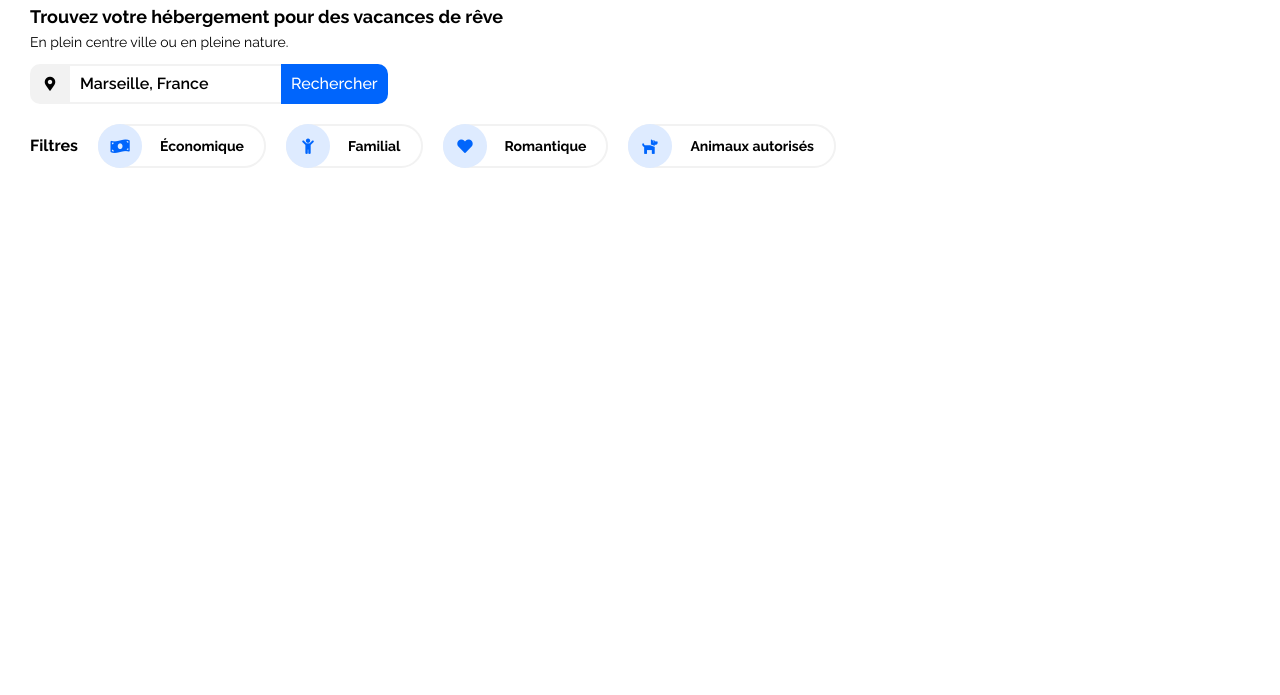
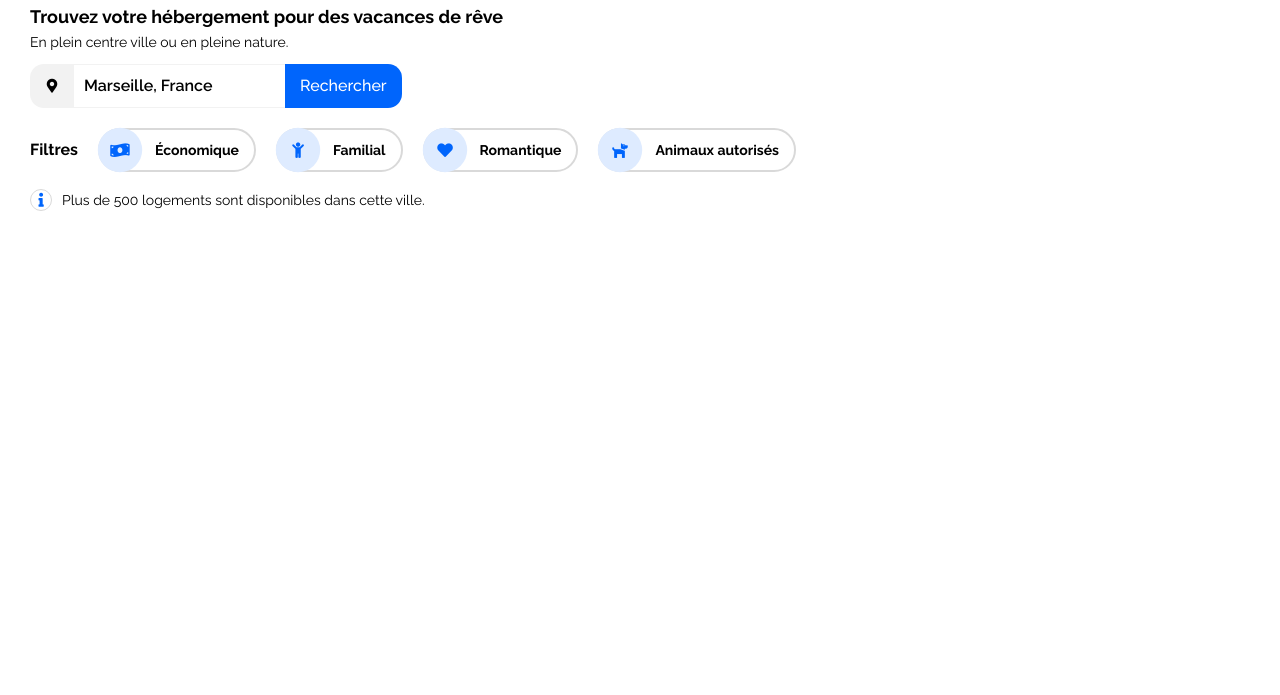
Before and after one commit to Christopherbidon/Booki, a plain HTML site: page index.html in a window 1280 px wide. Shown: the part 105-800 px from the top of the page. Drawn offline with Linux system fonts and the light colour scheme; a web font is replaced by a local one.

Commit message:
Ajoue couleur gris foncé pour certaine bordure

```diff
--- a/css/style.css
+++ b/css/style.css
@@ -4,6 +4,7 @@
     --blue : #0065FC;
     --lightblue : #DEEBFF;
     --grey : #F2F2F2;
+    --darkgrey : #D9D9D9;
     font-family: 'Raleway', sans-serif;
 }
 a {
@@ -62,7 +63,7 @@ header {
     align-items: center;
     justify-content: center;
     border-top: 2px solid transparent;
-
+    font-size: 14px;
 }
 .nav_item a:hover{
     border-top: 2px solid var(--blue);
@@ -82,6 +83,42 @@ header {
     font-size: 14px;
     margin-top: 6px;
 }
+/****************** Search Bar ******************/
+.search_bar{
+    display: flex;
+    align-items: center;
+    margin-bottom: 20px;
+
+}
+.search_bar_i {
+    display: flex;
+    align-items: center;
+    justify-content: center;
+    background-color: var(--grey);
+    border-radius: 14px 0 0 14px;
+    width: 44px;
+    height: 44px;
+    font-size: 14px;
+}
+.search_bar input {
+    height: 42px;
+    padding: 0 10px;
+    border: none;
+    border-top: 1px solid var(--grey);
+    border-bottom: 1px solid var(--grey);
+    font-weight: 600;
+}
+.search_bar button {
+    height: 44px;
+    padding: 0;
+    background-color: var(--blue);
+    border: none;
+    border-radius: 0 14px 14px 0;
+    padding: 0 15px;
+    font-weight: 500;
+    color: white;
+}
+/***************** Filters *******************/
 .filters{
     display: flex;
     flex-wrap: wrap;
@@ -96,11 +133,11 @@ header {
 .filter {
     display: flex;
     align-items: center;
-    border: 2px solid var(--grey);
+    border: 2px solid var(--darkgrey);
     font-size: 14px;
     font-weight: bold;
     height: 40px;
-    border-radius: 22px;
+    border-radius: 23px;
     margin-left: 20px;
 }
 .filter_i {
@@ -112,44 +149,29 @@ header {
     color: var(--blue);
     background-color: var(--lightblue);
     border-radius: 50%;
-    transform: scale(1.10);
+    transform: scale(1.11);
 }
 .filter_p{
-    margin: 0 20px;
+    margin: 0 15px;
 }
-
-
-.search_bar{
+/******************* Information Number of Hosting Available ******************/
+.host_available{
     display: flex;
     align-items: center;
-    margin-bottom: 20px;
-
+    font-size: 14px;
 }
-.search_bar_i {
+.host_available div {
     display: flex;
     align-items: center;
     justify-content: center;
-    background-color: var(--grey);
-    border-radius: 10px 0 0 10px;
-    width: 40px;
-    height: 40px;
+    border: 1px solid var(--darkgrey);
+    border-radius: 50%;
+    color: var(--blue);
+    width: 20px;
+    height: 20px;
+    margin-right: 10px;
+}
+.host_available i {
     font-size: 14px;
+    color: var(--blue);
 }
-.search_bar input {
-    height: 36px;
-    padding: 0 10px;
-    border: none;
-    border-top: 2px solid var(--grey);
-    border-bottom: 2px solid var(--grey);
-    font-weight: 600;
-}
-.search_bar button {
-    height: 40px;
-    padding: 0;
-    background-color: var(--blue);
-    border: none;
-    border-radius: 0 10px 10px 0;
-    padding: 0 10px;
-    font-weight: 500;
-    color: white;
-}
--- a/index.html
+++ b/index.html
@@ -20,7 +20,7 @@
         </nav>
     </header>
     <main>
-        <section class="search">
+        <section class="wrapper">
             <h1 class="title">Trouvez votre hébergement pour des vacances de rêve</h1>
             <p class="wrapper_p">En plein centre ville ou en pleine nature.</p>
             <div class="search_bar">
@@ -47,6 +47,10 @@
                     <p class="filter_p">Animaux autorisés</p>
                 </div>
             </div>
+            <div class="host_available">
+                <div><i class="fas fa-info"></i></div>
+                <p>Plus de 500 logements sont disponibles dans cette ville.</p>
+            </div>
         </section>
     </main>
 </body>
```
